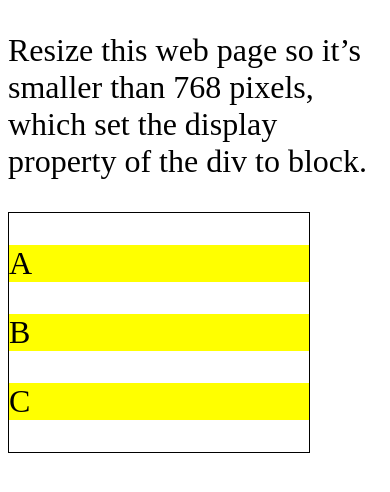
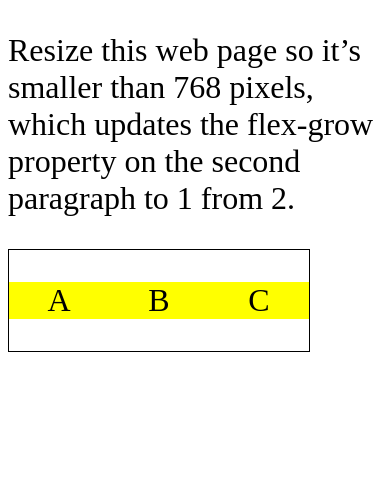
Before and after one commit to VanessaMontoya/week-10, a plain HTML site: page index.html in a window 390 px wide. Drawn offline with Linux system fonts and the light colour scheme.

Commit message:
Add example of flex-grow

```diff
--- a/css/style.css
+++ b/css/style.css
@@ -10,10 +10,17 @@ div {
 
 div > p {
    background-color: yellow;
+   width: 40px;
+   text-align: center;
+   flex-grow: 1;
+}
+
+div > p:nth-child(2) {
+   flex-grow: 2;
 }
 
 @media (max-width: 768px) {
-   div {
-      display: block;
+   div > p:nth-child(2){
+      flex-grow: 1;
    }
 }
--- a/index.html
+++ b/index.html
@@ -3,11 +3,11 @@
 <head>
    <meta charset="UTF-8">
    <meta name="viewport" content="width=device-width, initial-scale=1.0">
-   <title>Display Flex</title>
+   <title>Flex Grow</title>
    <link rel="stylesheet" href="css/style.css">
 </head>
 <body>
-   <p>Resize this web page so it’s smaller than 768 pixels, which set the display property of the div to block.</p>
+   <p>Resize this web page so it’s smaller than 768 pixels, which updates the flex-grow property on the second paragraph to 1 from 2.</p>
    <div>
       <p>A</p>
       <p>B</p>
```
